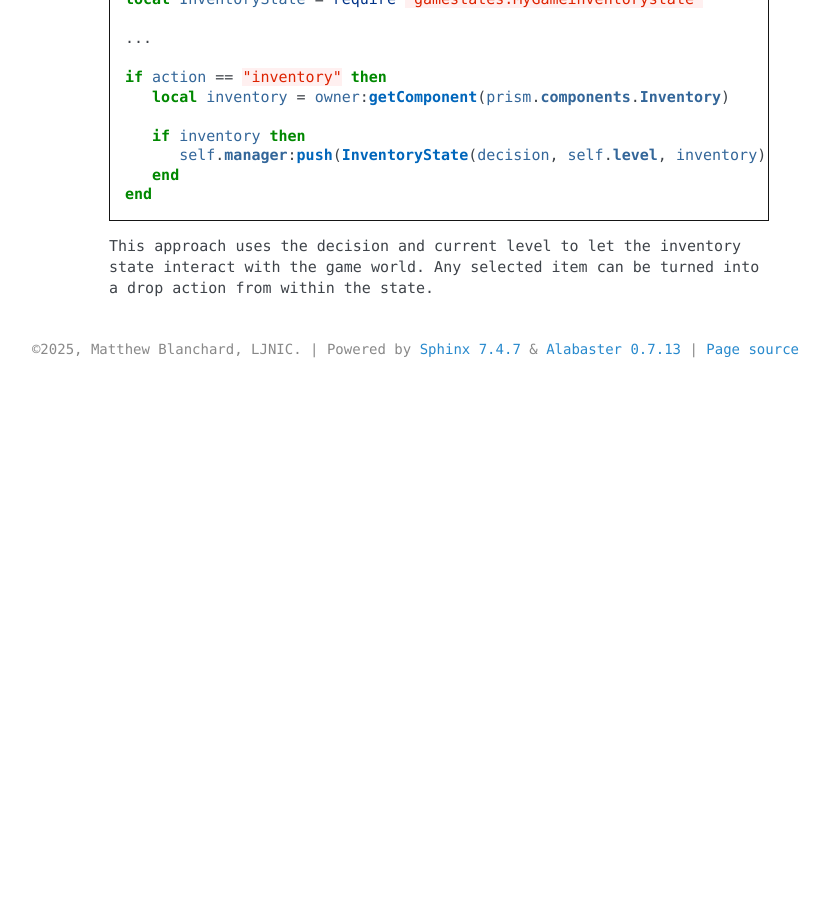
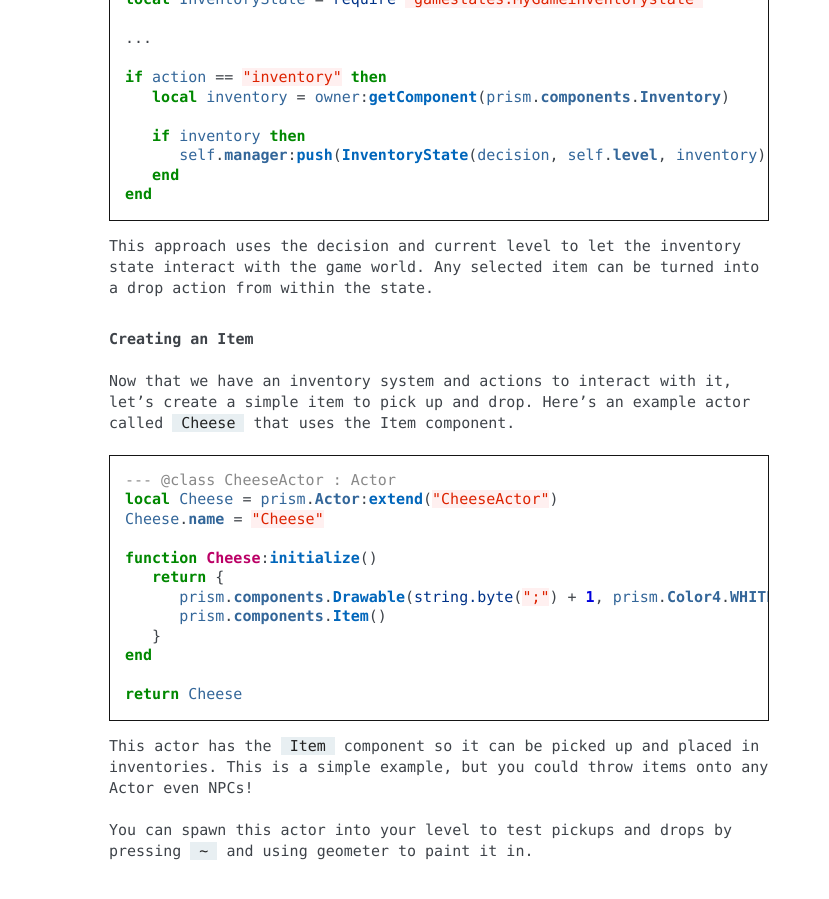
Before and after one commit to drewww/prism, a Sphinx documentation site: the page built from docs/source/how-tos/inventory.rst, in a window 1280 px wide and 900 px high, scrolled down 4965 px. Shown: the whole window, without its empty margins (311-1140 px from the left). Built offline with Sphinx 7.4.7, drawn with Linux system fonts in a browser that asks for light colours; pages that are not in the unit, such as notebooks, are missing from menus; cross-references to code outside the pages are shown as plain code; before the commit the page ends 5356 px from its top, so only the background shows below that.

Commit message:
Final section of inventory how-to.

```diff
--- a/docs/source/how-tos/inventory.rst
+++ b/docs/source/how-tos/inventory.rst
@@ -245,3 +245,27 @@ To trigger this state when the player presses the inventory key (like ``tab``),
    end
 
 This approach uses the decision and current level to let the inventory state interact with the game world. Any selected item can be turned into a drop action from within the state.
+
+Creating an Item
+----------------
+
+Now that we have an inventory system and actions to interact with it, let's create a simple item to pick up and drop. Here's an example actor called ``Cheese`` that uses the Item component.
+
+.. code:: lua
+
+   --- @class CheeseActor : Actor
+   local Cheese = prism.Actor:extend("CheeseActor")
+   Cheese.name = "Cheese"
+
+   function Cheese:initialize()
+      return {
+         prism.components.Drawable(string.byte(";") + 1, prism.Color4.WHITE),
+         prism.components.Item()
+      }
+   end
+
+   return Cheese
+
+This actor has the ``Item`` component so it can be picked up and placed in inventories. This is a simple example, but you could throw items onto any Actor even NPCs!
+
+You can spawn this actor into your level to test pickups and drops by pressing ``~`` and using geometer to paint it in.
```
